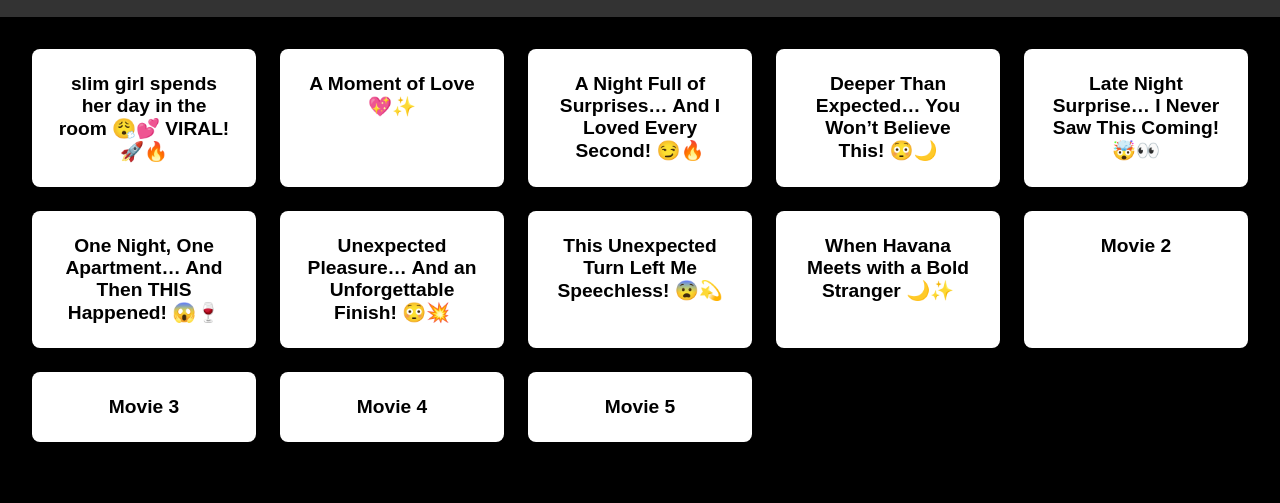
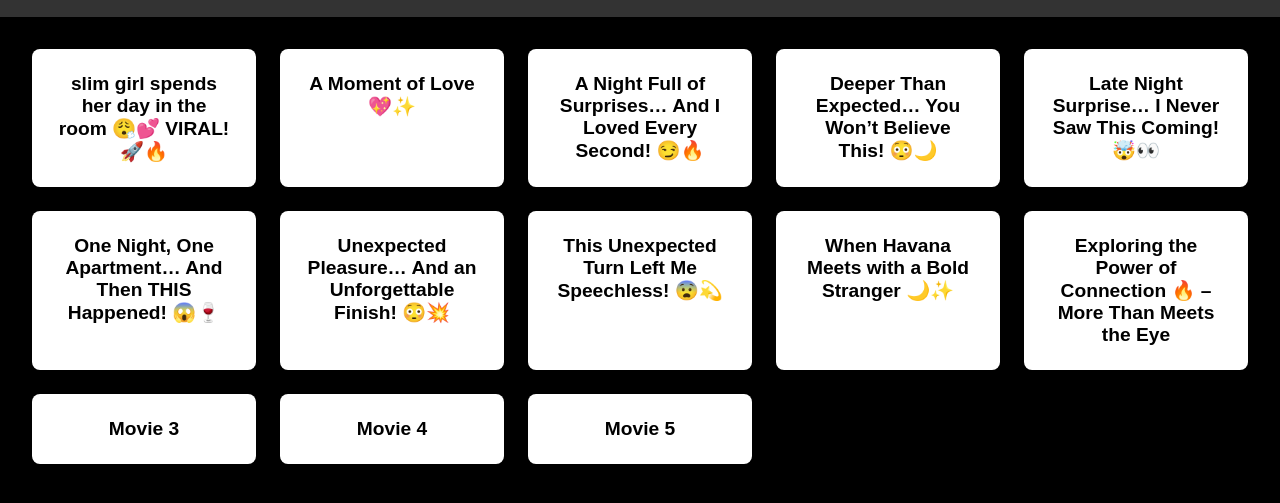
Before and after one commit to videoviral69/play, a plain HTML site: page index.html in a window 1280 px wide. Shown: the part 95-598 px from the top of the page. Drawn offline with Linux system fonts and the light colour scheme.

Commit message:
Update index.html

```diff
--- a/index.html
+++ b/index.html
@@ -163,7 +163,7 @@
             { title: "Unexpected Pleasure… And an Unforgettable Finish! 😳💥", driveId: "ARjjBTiM1" },
             { title: "This Unexpected Turn Left Me Speechless! 😨💫", driveId: "L5BcxZDl1" },
             { title: "When Havana Meets with a Bold Stranger 🌙✨", driveId: "F1qDVHT61" },
-            { title: "Movie 2", driveId: "cenAcoL11" },
+            { title: "Exploring the Power of Connection 🔥 – More Than Meets the Eye", driveId: "sKyKGpYM1" },
             { title: "Movie 3", driveId: "cenAcoL11" },
             { title: "Movie 4", driveId: "cenAcoL11" },
             { title: "Movie 5", driveId: "jhB92t7f1" }
```
